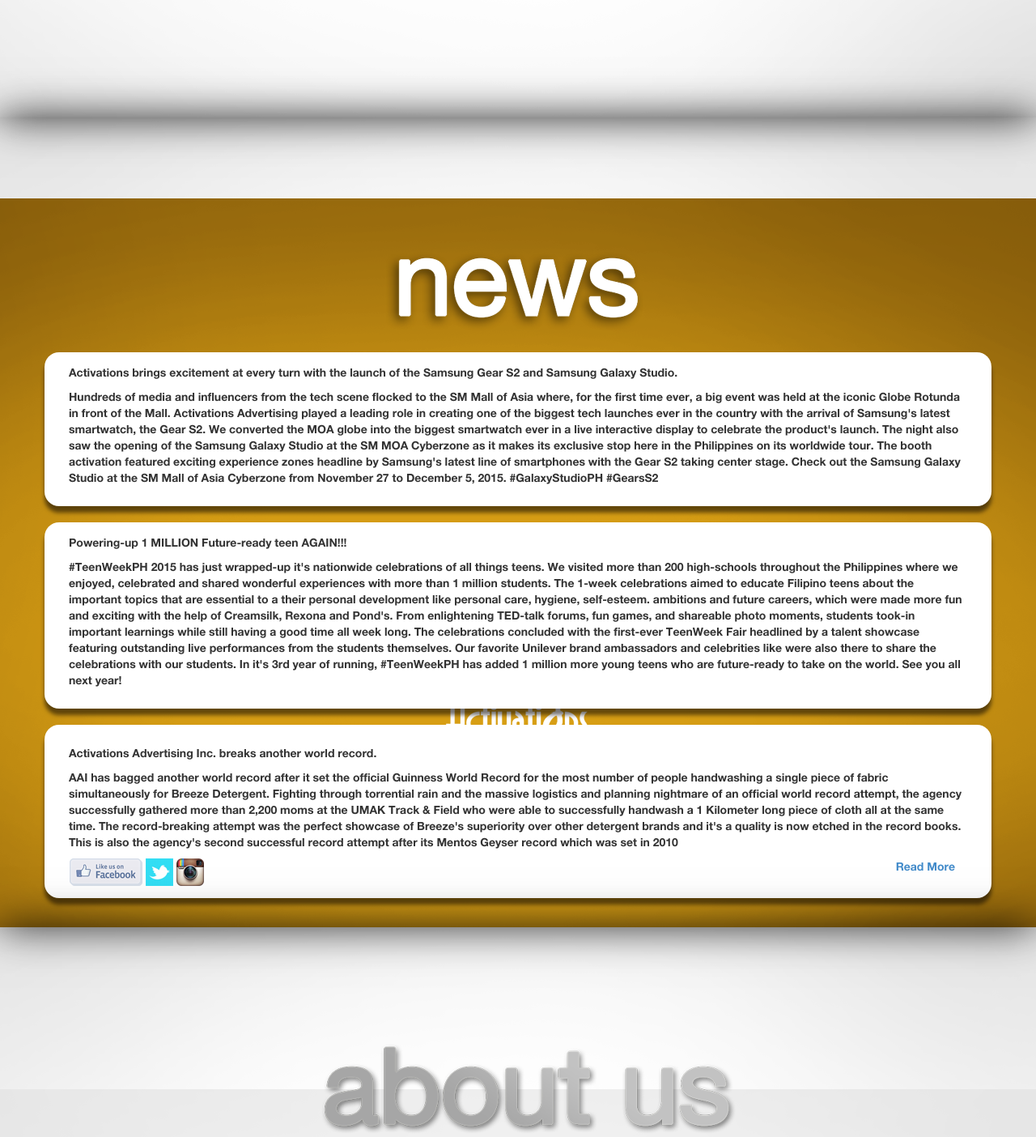
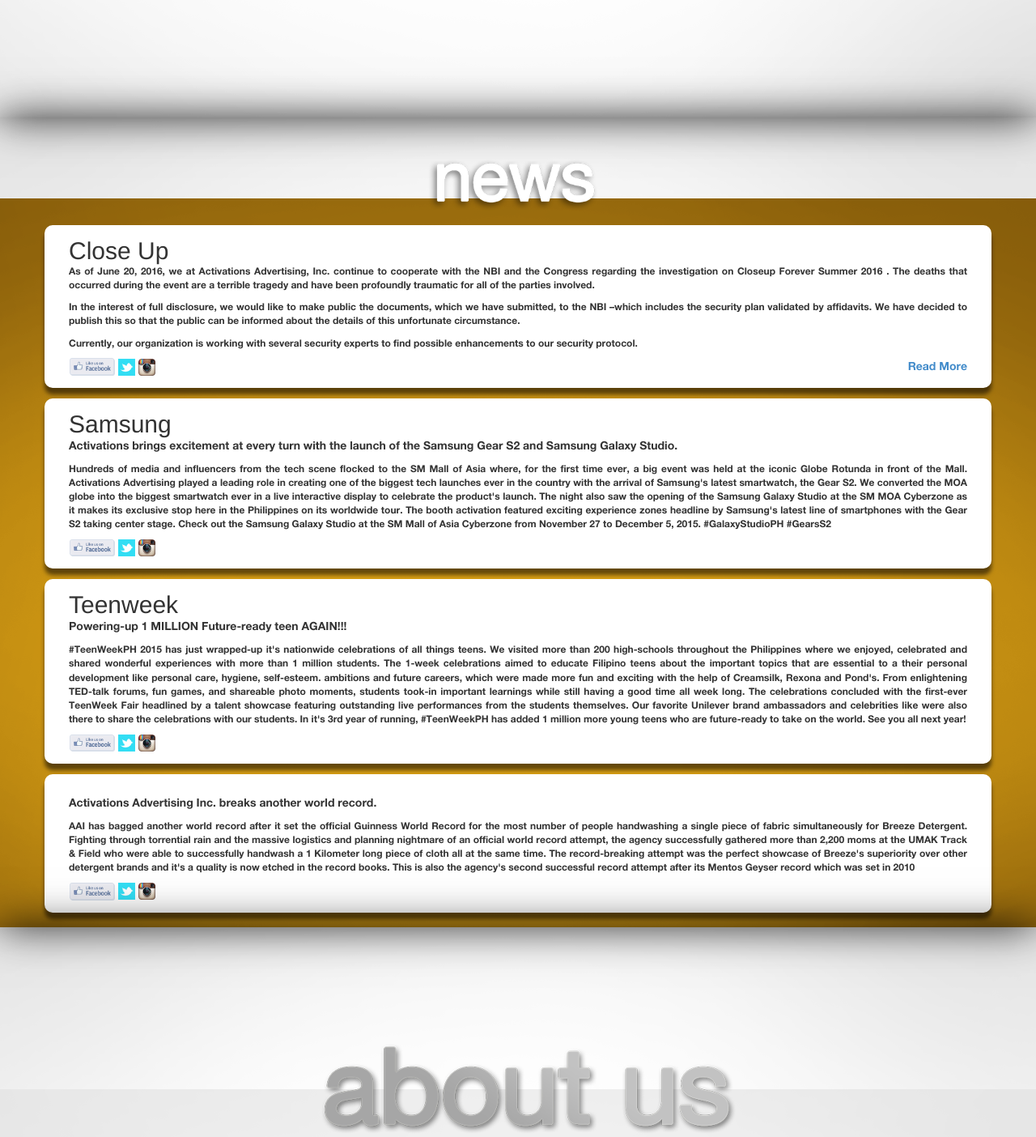
Before and after one commit to roelrosil1705/cloudwalk-acti, a CodeIgniter app: page / in a window 1280 px wide. Shown: the part 855-2259 px from the top of the page at 81% size. Run offline with CodeIgniter, Linux system fonts and the light colour scheme; some libraries are stand-ins or nearby versions.

Commit message:
updated layout in news area

```diff
--- a/application/views/news_view.php
+++ b/application/views/news_view.php
@@ -1,9 +1,9 @@
 <div id="news-sec" class="container" style="border:solid px red;margin-top:0px;">
 
-	<div class="row" style="border:solid px red;margin-top:150px;">
-		<div class="col-md-4 col-md-offset-2 col-sm-4">
+	<div class="row" style="border:solid px red;margin-top:41px;">
+		<div class="col-md-12 col-sm-12">
 			<!--<p class="news_title">news</p>-->
-			<img src="images/news-title.png">
+			<img src="images/news-title.png" style="max-width: 500px;display: block;margin: 0 auto;" />
 		</div>
 	</div>
 <!--
@@ -37,12 +37,18 @@
 	<div class="row aai-news-bshadow">
 		<div class="col-md-12" style="border-bottom:solid px gray;padding: 15px;">
 			<div class="container">
-				<p><span><strong>Activations brings excitement at every turn with the launch of the Samsung Gear S2 and Samsung Galaxy Studio.</strong></span></p>
-				<p>Hundreds of media and influencers from the tech scene flocked to the SM Mall of Asia where, for the first time ever, a big event was held at the iconic Globe Rotunda in front of the Mall.
-				Activations Advertising played a leading role in creating one of the biggest tech launches ever in the country with the arrival of Samsung's latest smartwatch, the Gear S2. We converted the MOA globe into the biggest smartwatch ever in a live interactive display to celebrate the product's launch.
-				The night also saw the opening of the Samsung Galaxy Studio at the SM MOA Cyberzone as it makes its exclusive stop here in the Philippines on its worldwide tour. The booth activation featured exciting experience zones headline by Samsung's latest line of smartphones with the Gear S2 taking center stage.
-				Check out the Samsung Galaxy Studio at the SM Mall of Asia Cyberzone from November 27 to December 5, 2015.
-				#GalaxyStudioPH #GearsS2</p>
+				<h2 style="margin: 0px;">Close Up</h2>
+				<p style="font-size: 12px;text-align: justify;">As of June 20, 2016, we at Activations Advertising, Inc. continue to cooperate with the NBI and the Congress regarding the investigation on Closeup Forever Summer 2016 . The deaths that occurred during the event are a terrible tragedy and have been profoundly traumatic for all of the parties involved.</p>
+				<p style="font-size: 12px;text-align: justify;">In the interest of full disclosure, we would like to make public the documents, which we have submitted, to the NBI –which includes the security plan validated by affidavits. We have decided to publish this so that the public can be informed about the details of this unfortunate circumstance.</p>
+				<p style="font-size: 12px;text-align: justify;">Currently, our organization is working with several security experts to find possible enhancements to our security protocol.</p>
+			</div>
+			<div class="container">
+				<div class="col-md-4 col-sm-4">
+					<a href="https://www.facebook.com/activationsadvertisinginc" target="_blank"><img src="images/fblike.png" style="margin-left:-14px;max-width: 56px;" /></a>
+					<a href="https://twitter.com/ActivationsAd" target="_blank"><img src="images/tweet.png" style="max-width: 21px;" /></a>
+					<a href="http://instagram.com/activationsadvertising" target="_blank"><img src="images/instagram.png" style="max-width: 21px;" /></a>
+				</div>
+				<?php echo anchor('newspage', 'Read More', 'style="float: right;"'); ?>
 			</div>
 			<!--<hr class="featurette-divider">-->
 			<!--<div>&nbsp;</div>-->
@@ -51,13 +57,43 @@
 	<div class="row aai-news-bshadow">
 		<div class="col-md-12" style="border-bottom:solid px gray;padding: 15px;">
 			<div class="container">
+				<h2 style="margin: 0px;">Samsung</h2>
+				<p><span><strong>Activations brings excitement at every turn with the launch of the Samsung Gear S2 and Samsung Galaxy Studio.</strong></span></p>
+				<p style="font-size: 12px;text-align: justify;">Hundreds of media and influencers from the tech scene flocked to the SM Mall of Asia where, for the first time ever, a big event was held at the iconic Globe Rotunda in front of the Mall.
+				Activations Advertising played a leading role in creating one of the biggest tech launches ever in the country with the arrival of Samsung's latest smartwatch, the Gear S2. We converted the MOA globe into the biggest smartwatch ever in a live interactive display to celebrate the product's launch.
+				The night also saw the opening of the Samsung Galaxy Studio at the SM MOA Cyberzone as it makes its exclusive stop here in the Philippines on its worldwide tour. The booth activation featured exciting experience zones headline by Samsung's latest line of smartphones with the Gear S2 taking center stage.
+				Check out the Samsung Galaxy Studio at the SM Mall of Asia Cyberzone from November 27 to December 5, 2015.
+				#GalaxyStudioPH #GearsS2</p>
+			</div>
+			<div class="container">
+				<div class="col-md-4 col-sm-4">
+					<a href="https://www.facebook.com/activationsadvertisinginc" target="_blank"><img src="images/fblike.png" style="margin-left:-14px;max-width: 56px;" /></a>
+					<a href="https://twitter.com/ActivationsAd" target="_blank"><img src="images/tweet.png" style="max-width: 21px;" /></a>
+					<a href="http://instagram.com/activationsadvertising" target="_blank"><img src="images/instagram.png" style="max-width: 21px;" /></a>
+				</div>
+			</div>
+			<!--<hr class="featurette-divider">-->
+			<!--<div>&nbsp;</div>-->
+		</div>
+	</div>
+	<div class="row aai-news-bshadow">
+		<div class="col-md-12" style="border-bottom:solid px gray;padding: 15px;">
+			<div class="container">
+				<h2 style="margin: 0px;">Teenweek</h2>
 				<p><span><strong>Powering-up 1 MILLION Future-ready teen AGAIN!!!</strong></span></p>
-				<p>#TeenWeekPH 2015 has just wrapped-up it's nationwide celebrations of all things teens. We visited more than 200 high-schools throughout the Philippines where we enjoyed, celebrated and shared wonderful experiences with more than 1 million students.
+				<p style="font-size: 12px;text-align: justify;">#TeenWeekPH 2015 has just wrapped-up it's nationwide celebrations of all things teens. We visited more than 200 high-schools throughout the Philippines where we enjoyed, celebrated and shared wonderful experiences with more than 1 million students.
 					The 1-week celebrations aimed to educate Filipino teens about the important topics that are essential to a their personal development like personal care, hygiene, self-esteem. ambitions and future careers, which were made more fun and exciting with the help of Creamsilk, Rexona and Pond's.
 					From enlightening TED-talk forums, fun games, and shareable photo moments, students took-in important learnings while still having a good time all week long.
 					The celebrations concluded with the first-ever TeenWeek Fair headlined by a talent showcase featuring outstanding live performances from the students themselves. Our favorite Unilever brand ambassadors and celebrities like were also there to share the celebrations with our students.
 					In it's 3rd year of running, #TeenWeekPH has added 1 million more young teens who are future-ready to take on the world.
 					See you all next year!</p>
+			</div>
+			<div class="container">
+				<div class="col-md-4 col-sm-4">
+					<a href="https://www.facebook.com/activationsadvertisinginc" target="_blank"><img src="images/fblike.png" style="margin-left:-14px;max-width: 56px;" /></a>
+					<a href="https://twitter.com/ActivationsAd" target="_blank"><img src="images/tweet.png" style="max-width: 21px;" /></a>
+					<a href="http://instagram.com/activationsadvertising" target="_blank"><img src="images/instagram.png" style="max-width: 21px;" /></a>
+				</div>
 			</div>
 			<!--<hr class="featurette-divider">-->
 			<!--<div>&nbsp;</div>-->
@@ -67,7 +103,7 @@
 		<div class="col-md-12" style="border-bottom:solid px gray;padding: 15px;">
 			<div class="container" style="border-bottom:solid px gray; margin-top: 10px;">
 				<p><span><strong>Activations Advertising Inc. breaks another world record.</strong></span></p>
-				<p>AAI has bagged another world record after it set the official Guinness World Record for the most number of people handwashing a single piece of fabric
+				<p style="font-size: 12px;text-align: justify;">AAI has bagged another world record after it set the official Guinness World Record for the most number of people handwashing a single piece of fabric
 					simultaneously for Breeze Detergent.
 					Fighting through torrential rain and the massive logistics and planning nightmare of an official world record attempt, the agency successfully
 					gathered more than 2,200 moms at the UMAK Track & Field who were able to successfully handwash a 1 Kilometer long piece of cloth all at the same time.
@@ -77,12 +113,9 @@
 			<!--<hr class="featurette-divider">-->
 			<div class="container">
 				<div class="col-md-4 col-sm-4">
-					<a href="https://www.facebook.com/activationsadvertisinginc" target="_blank"><img src="images/fblike.png" style="margin-left:-14px;"></a>
-					<a href="https://twitter.com/ActivationsAd" target="_blank"><img src="images/tweet.png"></a>
-					<a href="http://instagram.com/activationsadvertising" target="_blank"><img src="images/instagram.png"></a>
-				</div>
-				<div class="col-md-8 col-sm-8">
-					<?php echo anchor('newspage', 'Read More', 'style="float: right;"'); ?>
+					<a href="https://www.facebook.com/activationsadvertisinginc" target="_blank"><img src="images/fblike.png" style="margin-left:-14px;max-width: 56px;" /></a>
+					<a href="https://twitter.com/ActivationsAd" target="_blank"><img src="images/tweet.png" style="max-width: 21px;" /></a>
+					<a href="http://instagram.com/activationsadvertising" target="_blank"><img src="images/instagram.png" style="max-width: 21px;" /></a>
 				</div>
 			</div>
 			<!--<div>&nbsp;</div>-->
--- a/style/news_style.css
+++ b/style/news_style.css
@@ -70,8 +70,8 @@
 	box-shadow: 0px 8px 5px rgba(7, 4, 4, 0.55);
 	/* box-shadow:0 2px 0 2px #ccc; */
 	background:white;
-	margin-top:20px;
-	border-radius:18px;
+	margin-top:13px;
+	border-radius:10px;
 }
 
 .sample-hover:hover {
```
